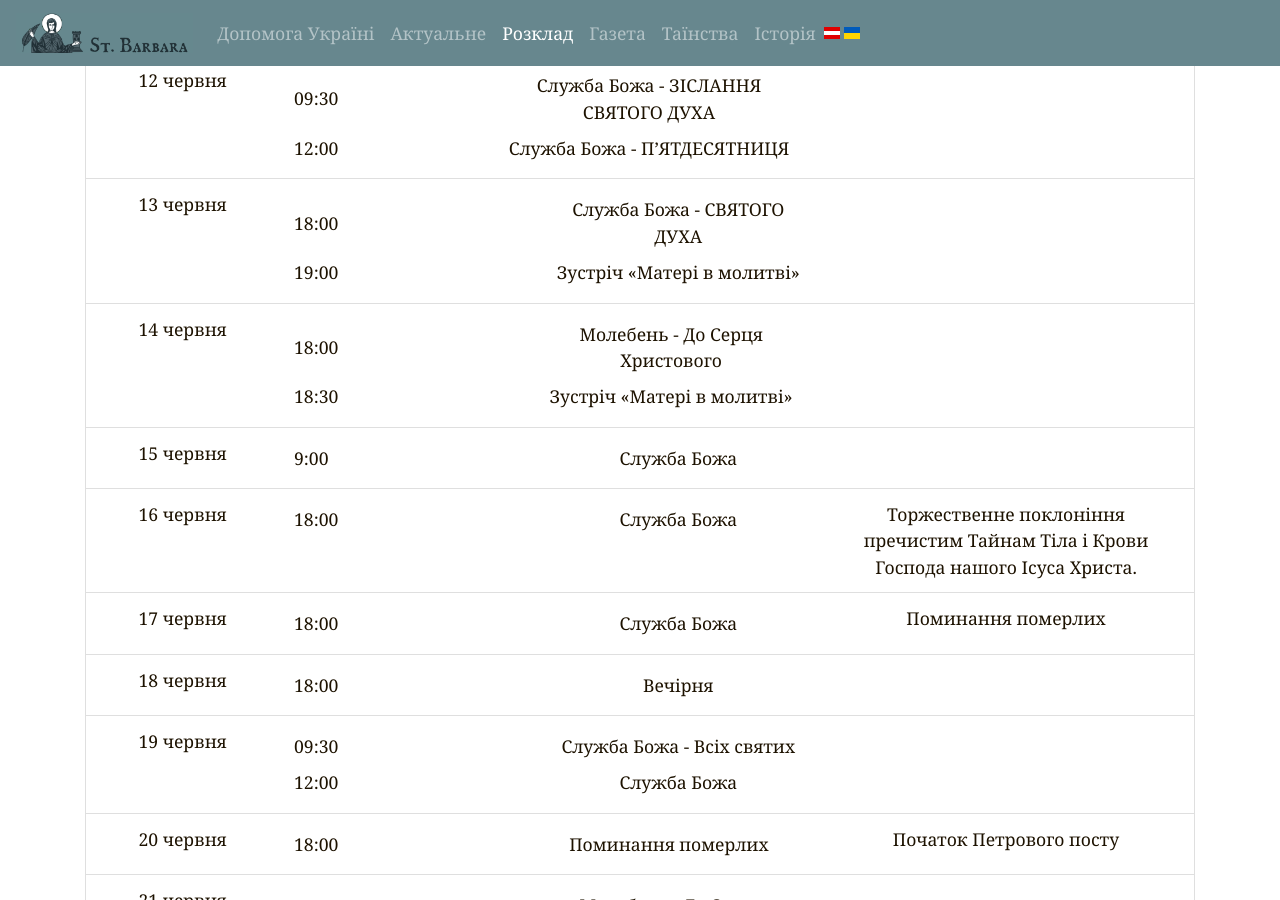
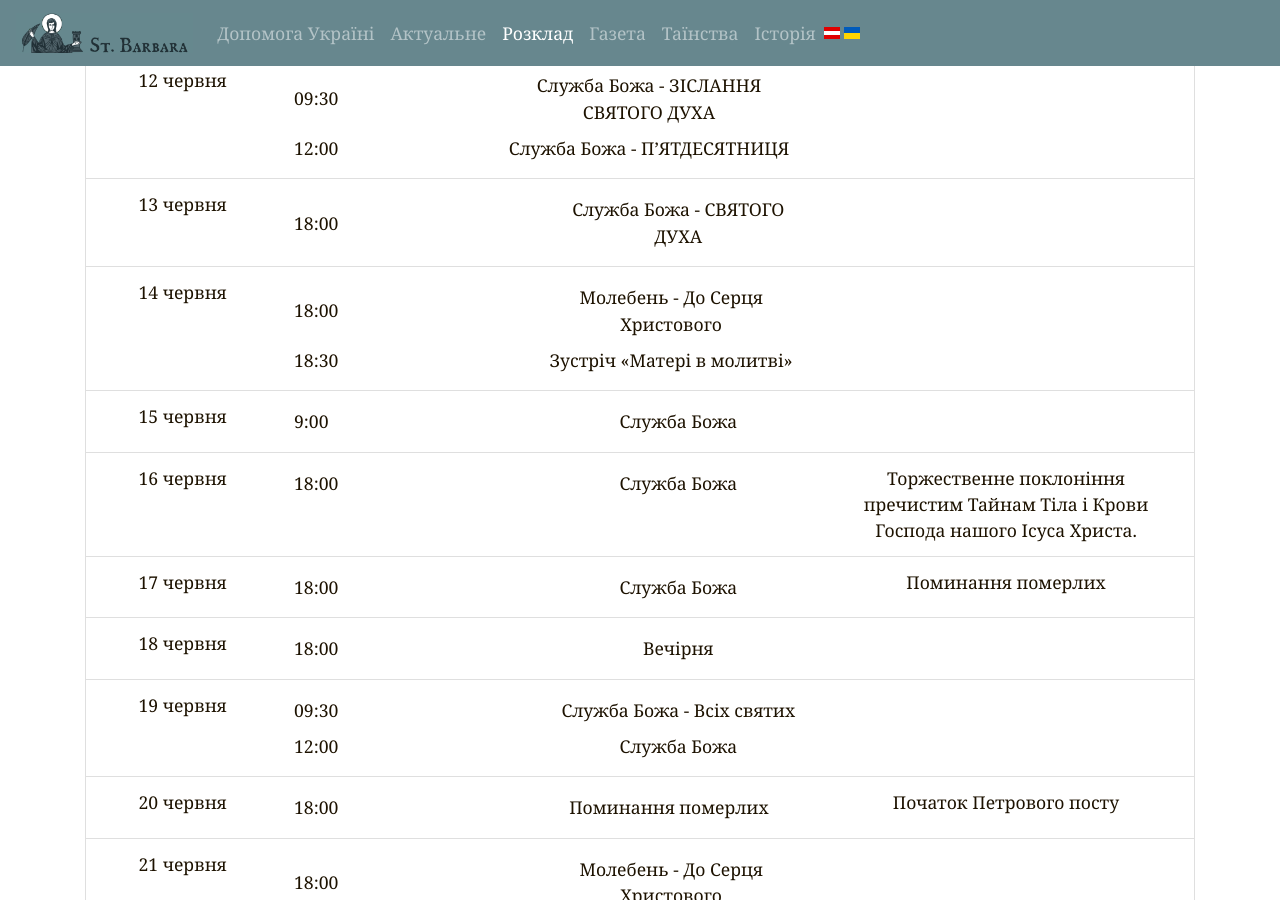
Before and after one commit to n3braska/jekyll, a Jekyll site: the page built from ua/timetable.html, in a window 1280 px wide and 900 px high, scrolled down 1210 px. Built offline with Jekyll 4.4.1, drawn with Linux system fonts in a browser that asks for light colours.

Commit message:
June table update

```diff
--- a/_data/ua/calendar.yml
+++ b/_data/ua/calendar.yml
@@ -379,8 +379,6 @@ month:
         event:
           - time: " 18:00"
             title: Служба Божа - СВЯТОГО ДУХА
-          - time: " 19:00"
-            title: Зустріч «Матері в молитві»
         occasion:  null
       - d: 14
         event:
```
